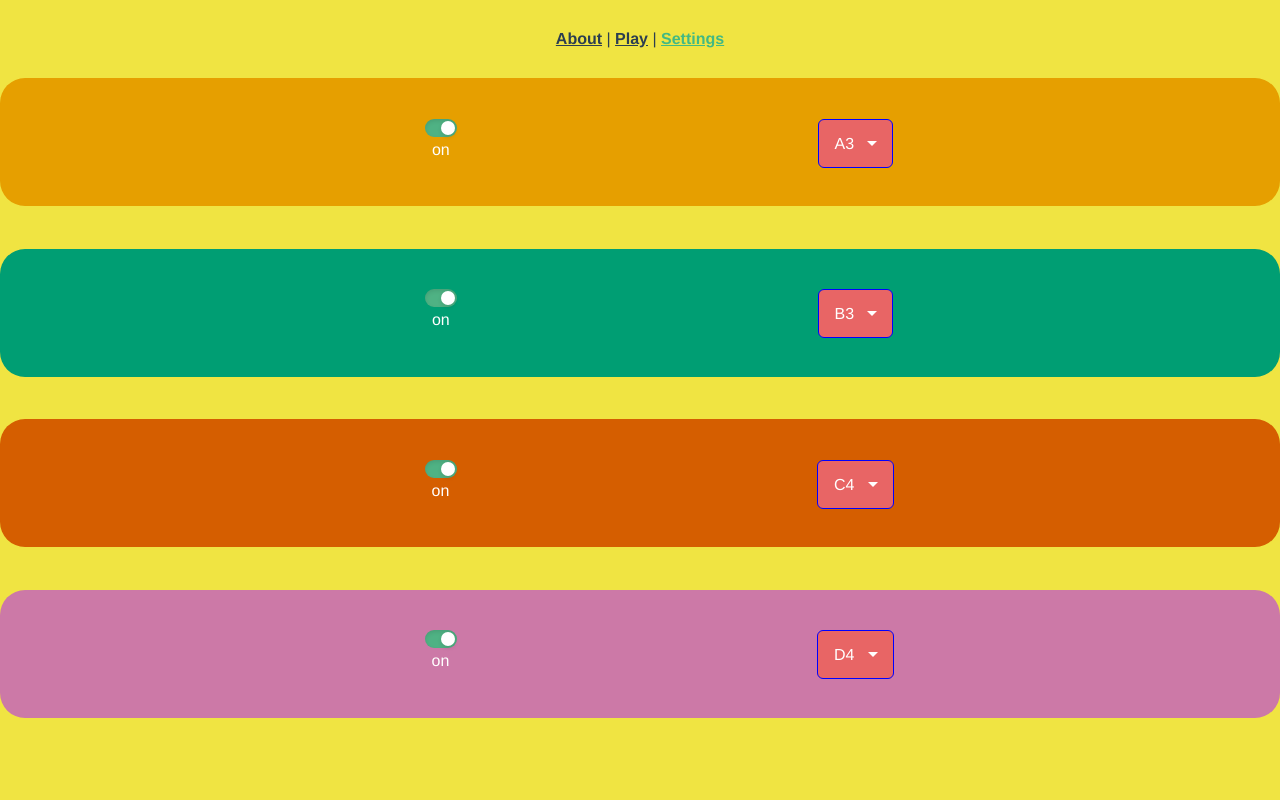
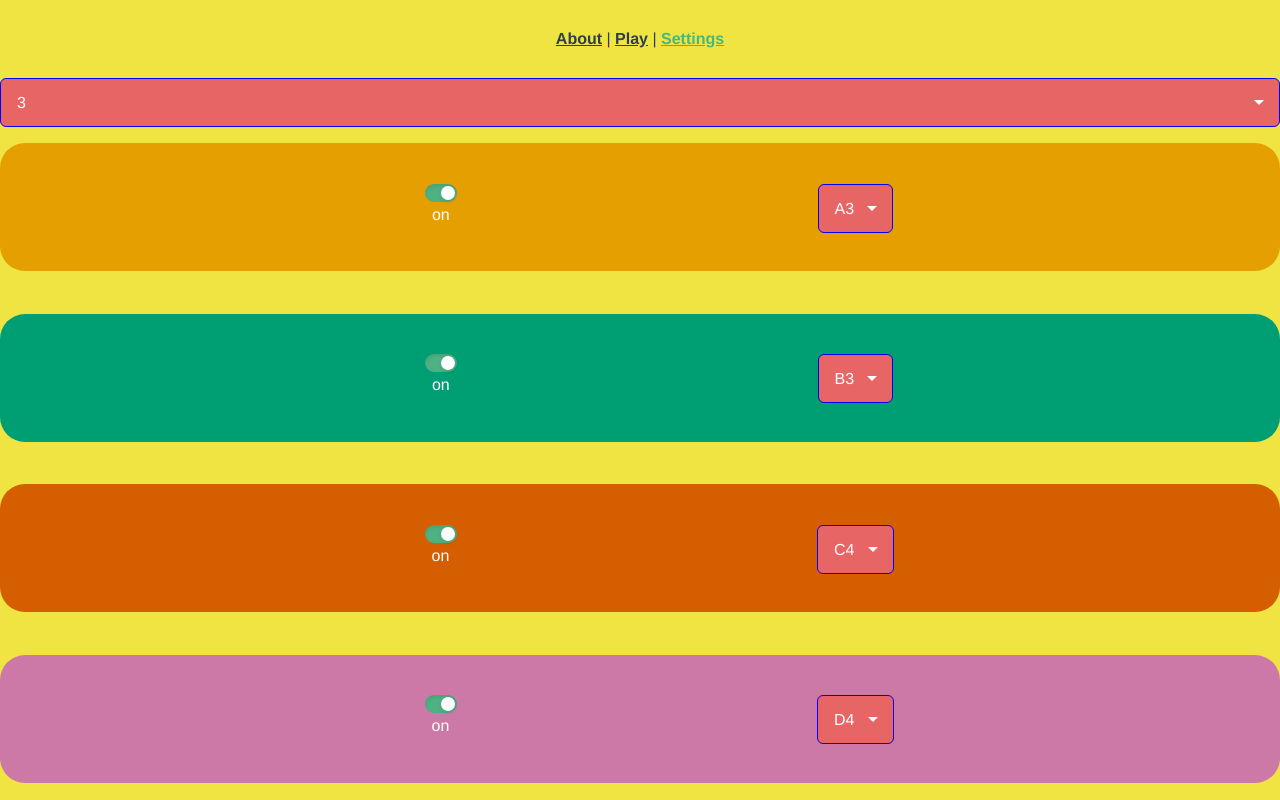
Before and after one commit to gawainhewitt/orchlab-strings, a Vue app: page /settings in a window 1280 px wide. Built offline with nearby package versions, Linux system fonts and the light colour scheme; what vue3-touch-events would draw is missing.

Commit message:
Issues with octave, break commit

```diff
--- a/src/views/SettingsView.vue
+++ b/src/views/SettingsView.vue
@@ -1,4 +1,15 @@
 <template>
+  <div class="global-settings">
+    <div></div>
+    <DropDown
+      :options=octaves
+      :default='3'
+      @input=octave
+    />
+    <div>
+    </div>
+  </div>
+  <br>
   <div class="settings">
     <StringSettings v-for="(string, i) in strings"
       :key="i"
@@ -14,15 +25,30 @@
 
 <script>
   import StringSettings from '@/components/StringSettings.vue';
+  import DropDown from '@/components/DropDown.vue';
 
   export default {
     components: {
-      StringSettings
+      StringSettings,
+      DropDown,
     },
     props: {
       strings: Array,
       updateStrings: Function
+    },
+    data() {
+      return {
+        octaves: ['1', '2', '3', '4', '5', '6', '7'],
+
+      }
+    },
+    computed: {
+      octave(value) {
+
+        console.log(value)
+      }
     }
+
   }
 </script>
 
@@ -33,4 +59,9 @@
     flex-direction: column;
     justify-content: space-between;
   }
+  .global-settings {
+    display: flex;
+    flex-direction: row;
+    justify-content: space-between;
+  }
 </style>
```
